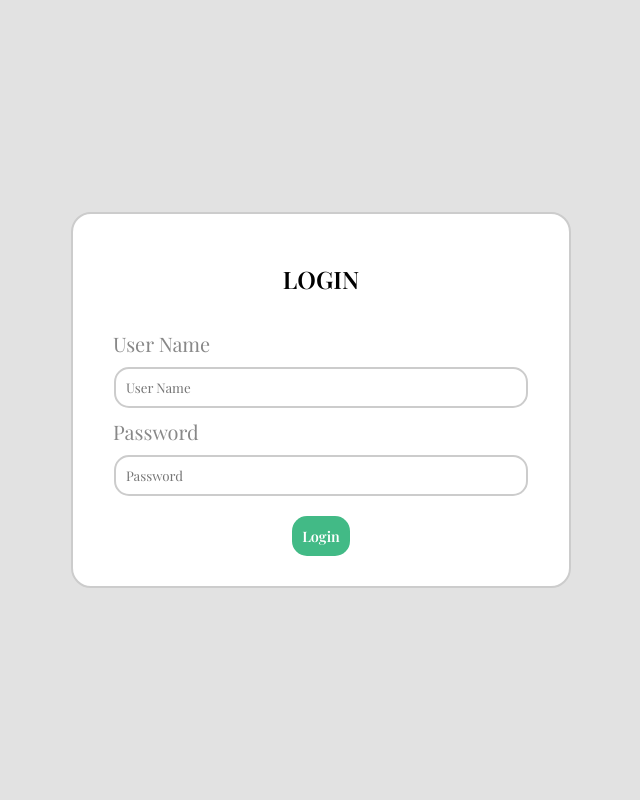
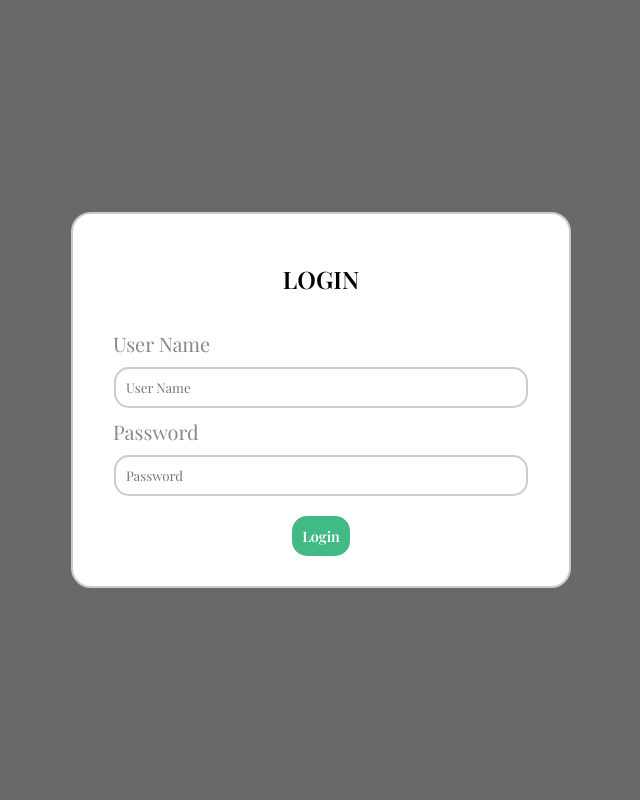
Before and after one commit to kooroosh1363/login-form-1-db, a PHP site: page / in a window 1280 px wide. Shown: the whole page, without its empty margins (319-959 px from the left). Run offline with PHP 8.4, Linux system fonts and the light colour scheme; some web fonts are replaced.

Commit message:
change background

```diff
--- a/index.php
+++ b/index.php
@@ -5,7 +5,7 @@
     <meta charset="UTF-8">
     <meta http-equiv="X-UA-Compatible" content="IE=edge">
     <meta name="viewport" content="width=device-width, initial-scale=1.0">
-    <link rel="stylesheet" href="./assets/style.css">
+    <link rel="stylesheet" href="./style.css">
     <title>login-form</title>
 </head>
 
--- a/assets/style.css
+++ b/style.css
@@ -9,7 +9,7 @@
 
 
 body{
-    background: #E2E2E2;
+    background: #6a6868 !important;
     margin: 0;
     padding: 0;
     display: flex;
```
